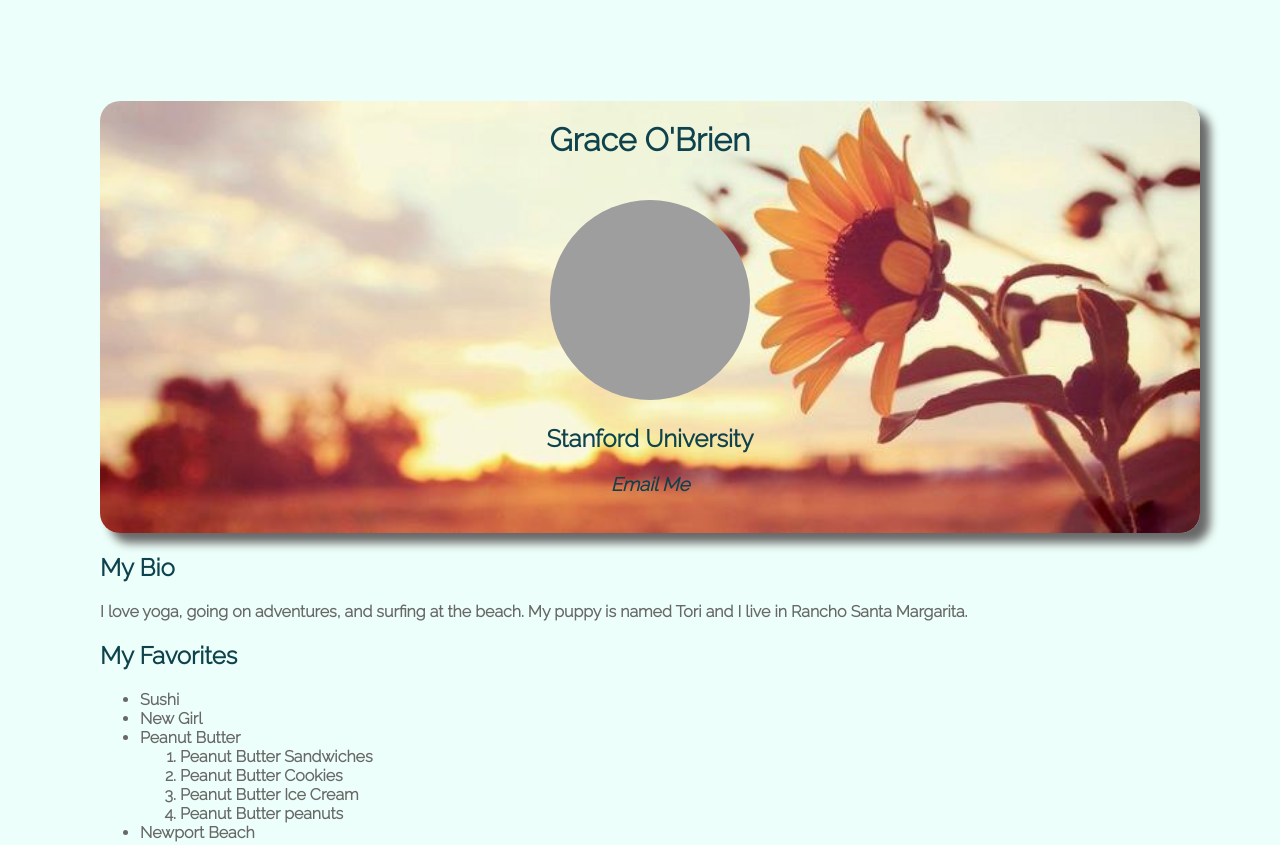
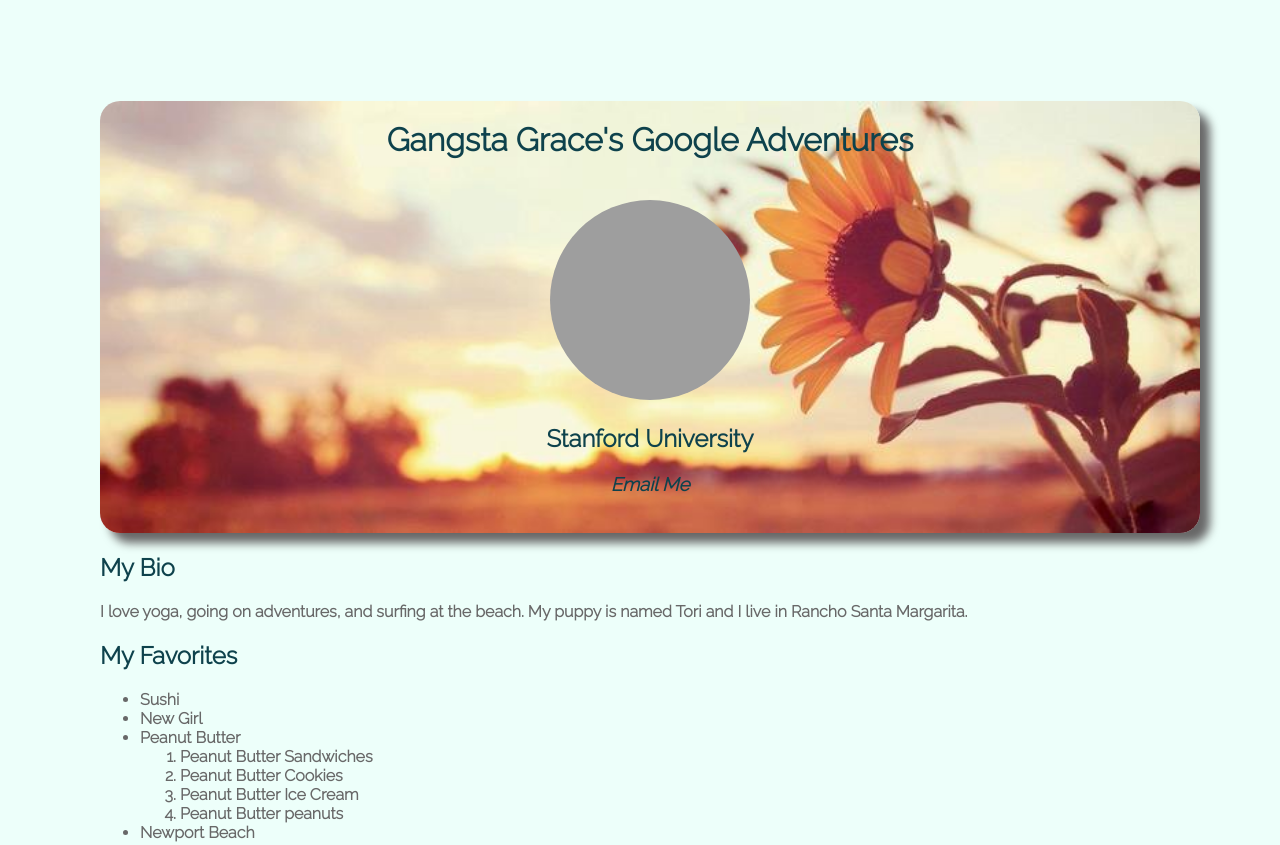
Before and after one commit to graceobrien/graceobrien.github.io, a plain HTML site: page index.html in a window 1280 px wide. Shown: the top 845 px of the page. Drawn offline with Linux system fonts and the light colour scheme; grey boxes are pictures that could not be loaded.

Commit message:
added js and title

```diff
--- a/index.html
+++ b/index.html
@@ -7,7 +7,7 @@
 <!-- this is a comment and won't be shown -->
   <body>
   <header>
-    <h1> <strong> Grace O'Brien <strong> </h1>
+    <h1> <strong> Gangsta Grace's Google Adventures <strong> </h1>
       <img width="200" height="200" src= "images/IMG_4835.jpg" alt= "A photo of me.">
     <h2> Stanford University </h2>
     <h3>
```
Also changed, not shown: main.js (added), 1 other file.
